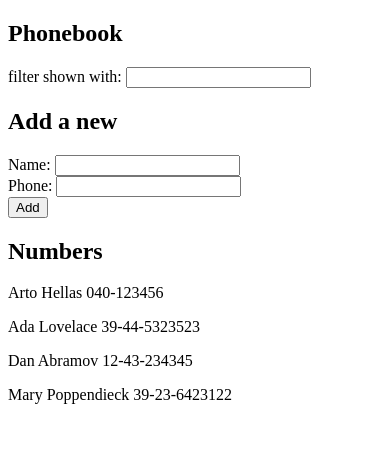
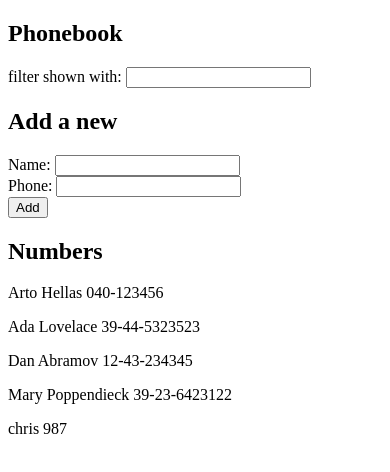
Before and after one commit to CKGHarju/fso-part2, a React (Create React App) app in the folder phonebook/: page / in a window 390 px wide. Shown: the top 472 px of the page. Built offline with nearby package versions, Linux system fonts and the light colour scheme; data requests are answered from the project's data file; the HTML template or start-up script is replaced by a standard one.

Commit message:
2.16 phonebook

```diff
--- a/phonebook/db.json
+++ b/phonebook/db.json
@@ -1,5 +1,5 @@
 {
-  "persons":[
+  "persons": [
     {
       "name": "Arto Hellas",
       "number": "040-123456",
@@ -19,6 +19,11 @@
       "name": "Mary Poppendieck",
       "number": "39-23-6423122",
       "id": 4
+    },
+    {
+      "name": "chris",
+      "number": "987",
+      "id": 5
     }
   ]
 }
--- a/phonebook/src/App.js
+++ b/phonebook/src/App.js
@@ -1,18 +1,17 @@
 import React, { useState, useEffect } from 'react'
-import axios from 'axios'
 import Form from './components/form'
 import Input from './components/input'
 import Header from './components/header'
 import Persons from './components/persons'
+import personsService from './services/persons.service'
+
 const App = () => {
   const [filter, setFilter] = useState('')
   const [newName, setNewName] = useState('')
   const [newNumber, setNewNumber] = useState('')
   const [persons, setPersons] = useState([])
 
-  useEffect(() => {
-    axios.get('http://localhost:3001/persons').then(({data}) => setPersons(data))
-  }, [])
+  useEffect(() => { personsService.getAll().then(setPersons) }, [])
 
   const handleSubmit = (event) => {
     event.preventDefault()
@@ -24,7 +23,7 @@
       number: newNumber,
     }
 
-    axios.post('http://localhost:3001/persons', person).then(({data}) => setPersons([...persons, person]))
+    personsService.create(person).then(data => setPersons([...persons, data]))
   }
 
   const personsToShow = filter ?
--- /dev/null
+++ b/phonebook/src/services/persons.service.js
@@ -0,0 +1,14 @@
+import axios from 'axios'
+const baseUrl = 'http://localhost:3001/persons'
+
+const getAll = () => {
+  const request = axios.get(baseUrl)
+  return request.then(response => response.data)
+}
+
+const create = person => {
+  const request = axios.post(baseUrl, person)
+  return request.then(response => response.data)
+}
+
+export default { getAll, create }
```
Also changed, not shown: 1 other file (tests, documents, lock files or other folders).
